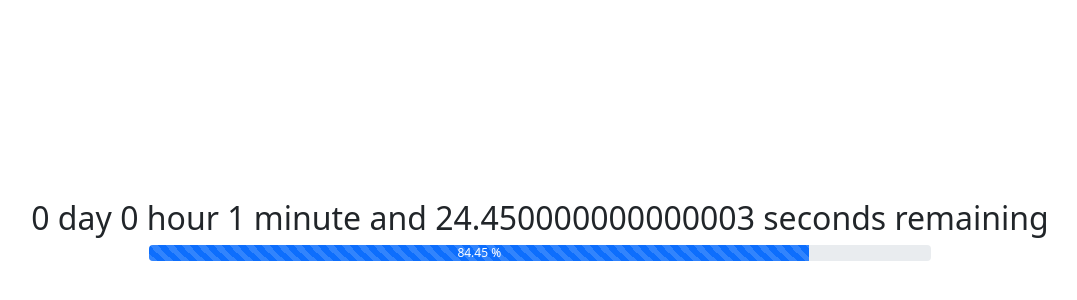
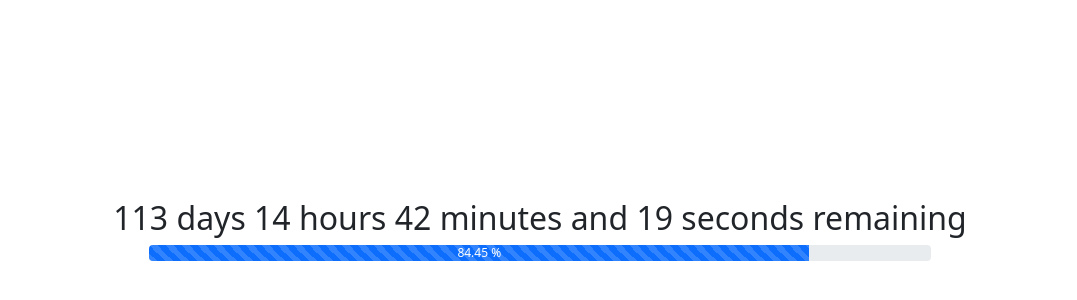
Before and after one commit to pBouillon/countdown, an Angular app: page / in a window 1280 px wide. Shown: the part 168-468 px from the top of the page, without its empty margins (100-1177 px from the left). Built offline with nearby package versions, Linux system fonts and the light colour scheme.

Commit message:
Fix time pipe

```diff
--- a/src/app/pipes/time.pipe.ts
+++ b/src/app/pipes/time.pipe.ts
@@ -5,8 +5,8 @@ import { Pipe, PipeTransform } from '@angular/core';
 })
 export class TimePipe implements PipeTransform {
 
-  transform(value: number): string {
-    let seconds = value;
+  transform(value: number | null): string {
+    let seconds = value ?? 0;
 
     let minutes = Math.floor(seconds / 60);
     seconds %= 60;
--- a/src/app/timer/timer.component.html
+++ b/src/app/timer/timer.component.html
@@ -1,6 +1,6 @@
 <div class="container d-flex flex-column align-items-center justify-content-center"
   style="height: 100vh;">
-  <h2 class="text-center">{{ (progression | async) || 0 | time }} remaining</h2>
+  <h2 class="text-center">{{ remainingSeconds | async | time }} remaining</h2>
 
   <app-progress-bar style='width: 70%; height: 20px;'
     [progression]="(progression | async) || 0">
```
